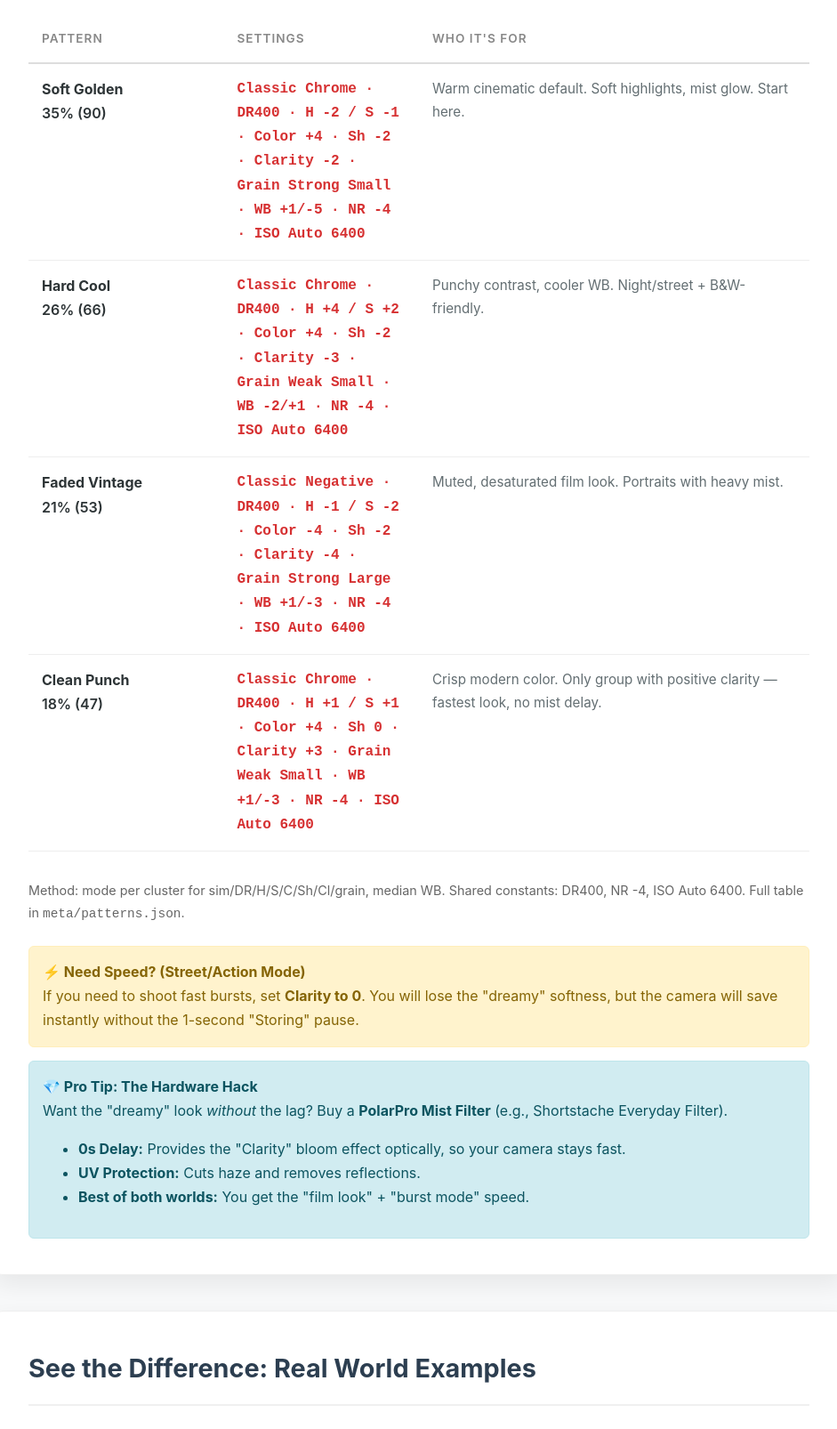
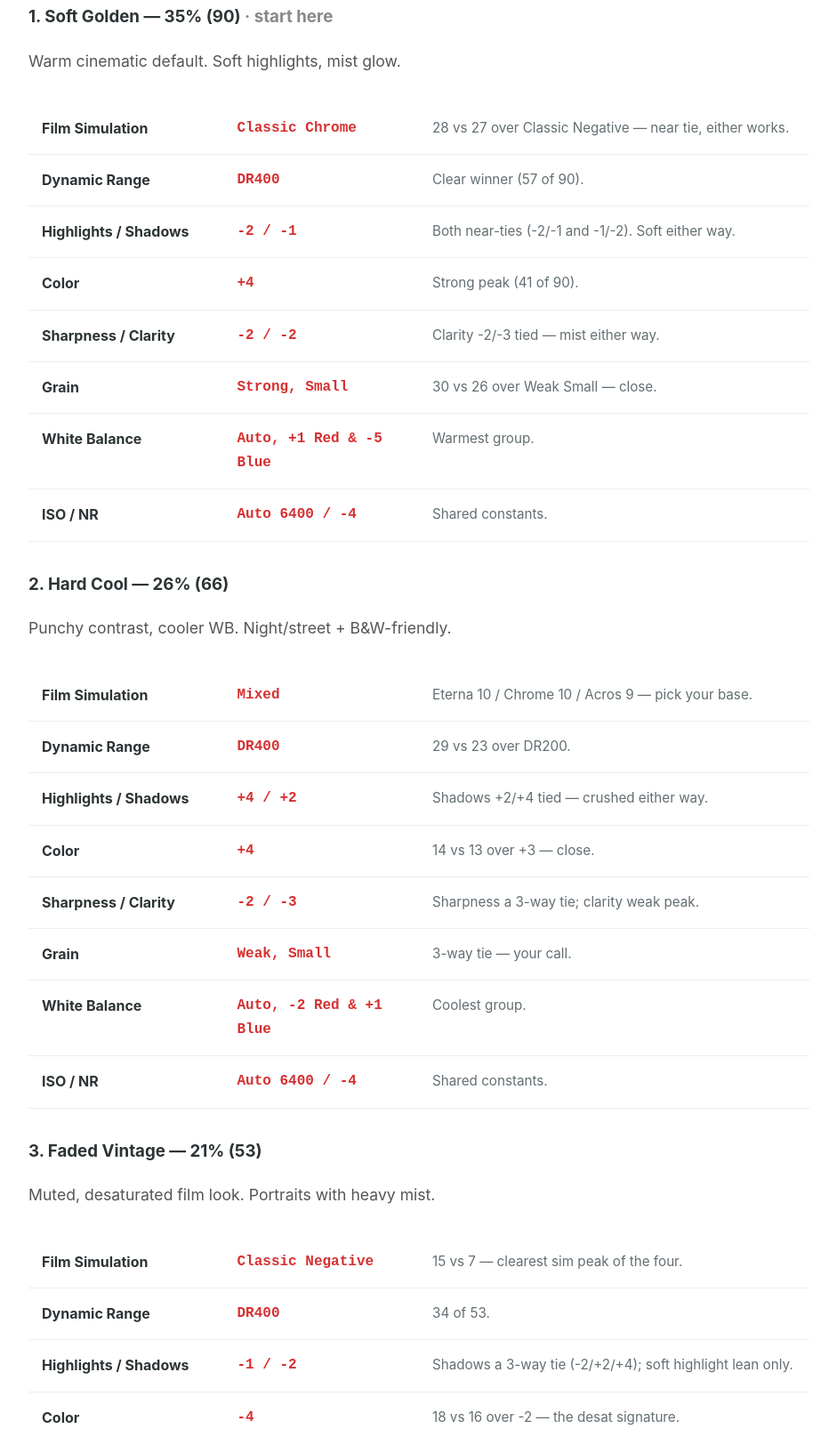
Before and after one commit to Niteeshkanungo/fujisims, a plain HTML site: page index.html in a window 1280 px wide. Shown: the part 3192-4798 px from the top of the page at 89% size, without its empty margins (169-1110 px from the left). Drawn offline with Linux system fonts and the light colour scheme.

Commit message:
Readable pattern cards with tie notes; Hard Cool sims marked mixed

```diff
--- a/index.html
+++ b/index.html
@@ -326,38 +326,66 @@
                 biggest group (35%) — start there if unsure.</p>
             <img src="images/pattern_map.png" alt="Four patterns map">
 
+            <h3>1. Soft Golden — 35% (90) <span style="color:#888;">· start here</span></h3>
+            <p>Warm cinematic default. Soft highlights, mist glow.</p>
             <table class="recipe-table">
-                <thead>
-                    <tr>
-                        <th>Pattern</th>
-                        <th>Settings</th>
-                        <th>Who it's for</th>
-                    </tr>
-                </thead>
                 <tbody>
-                    <tr>
-                        <td><strong>Soft Golden</strong><br>35% (90)</td>
-                        <td>Classic Chrome · DR400 · H -2 / S -1 · Color +4 · Sh -2 · Clarity -2 · Grain Strong Small · WB +1/-5 · NR -4 · ISO Auto 6400</td>
-                        <td>Warm cinematic default. Soft highlights, mist glow. Start here.</td>
-                    </tr>
-                    <tr>
-                        <td><strong>Hard Cool</strong><br>26% (66)</td>
-                        <td>Classic Chrome · DR400 · H +4 / S +2 · Color +4 · Sh -2 · Clarity -3 · Grain Weak Small · WB -2/+1 · NR -4 · ISO Auto 6400</td>
-                        <td>Punchy contrast, cooler WB. Night/street + B&W-friendly.</td>
-                    </tr>
-                    <tr>
-                        <td><strong>Faded Vintage</strong><br>21% (53)</td>
-                        <td>Classic Negative · DR400 · H -1 / S -2 · Color -4 · Sh -2 · Clarity -4 · Grain Strong Large · WB +1/-3 · NR -4 · ISO Auto 6400</td>
-                        <td>Muted, desaturated film look. Portraits with heavy mist.</td>
-                    </tr>
-                    <tr>
-                        <td><strong>Clean Punch</strong><br>18% (47)</td>
-                        <td>Classic Chrome · DR400 · H +1 / S +1 · Color +4 · Sh 0 · Clarity +3 · Grain Weak Small · WB +1/-3 · NR -4 · ISO Auto 6400</td>
-                        <td>Crisp modern color. Only group with positive clarity — fastest look, no mist delay.</td>
-                    </tr>
+                    <tr><td><strong>Film Simulation</strong></td><td>Classic Chrome</td><td>28 vs 27 over Classic Negative — near tie, either works.</td></tr>
+                    <tr><td><strong>Dynamic Range</strong></td><td>DR400</td><td>Clear winner (57 of 90).</td></tr>
+                    <tr><td><strong>Highlights / Shadows</strong></td><td>-2 / -1</td><td>Both near-ties (-2/-1 and -1/-2). Soft either way.</td></tr>
+                    <tr><td><strong>Color</strong></td><td>+4</td><td>Strong peak (41 of 90).</td></tr>
+                    <tr><td><strong>Sharpness / Clarity</strong></td><td>-2 / -2</td><td>Clarity -2/-3 tied — mist either way.</td></tr>
+                    <tr><td><strong>Grain</strong></td><td>Strong, Small</td><td>30 vs 26 over Weak Small — close.</td></tr>
+                    <tr><td><strong>White Balance</strong></td><td>Auto, +1 Red & -5 Blue</td><td>Warmest group.</td></tr>
+                    <tr><td><strong>ISO / NR</strong></td><td>Auto 6400 / -4</td><td>Shared constants.</td></tr>
                 </tbody>
             </table>
-            <p style="font-size:0.9rem;color:#666;">Method: mode per cluster for sim/DR/H/S/C/Sh/Cl/grain, median WB. Shared constants: DR400, NR -4, ISO Auto 6400. Full table in <code>meta/patterns.json</code>.</p>
+
+            <h3>2. Hard Cool — 26% (66)</h3>
+            <p>Punchy contrast, cooler WB. Night/street + B&W-friendly.</p>
+            <table class="recipe-table">
+                <tbody>
+                    <tr><td><strong>Film Simulation</strong></td><td>Mixed</td><td>Eterna 10 / Chrome 10 / Acros 9 — pick your base.</td></tr>
+                    <tr><td><strong>Dynamic Range</strong></td><td>DR400</td><td>29 vs 23 over DR200.</td></tr>
+                    <tr><td><strong>Highlights / Shadows</strong></td><td>+4 / +2</td><td>Shadows +2/+4 tied — crushed either way.</td></tr>
+                    <tr><td><strong>Color</strong></td><td>+4</td><td>14 vs 13 over +3 — close.</td></tr>
+                    <tr><td><strong>Sharpness / Clarity</strong></td><td>-2 / -3</td><td>Sharpness a 3-way tie; clarity weak peak.</td></tr>
+                    <tr><td><strong>Grain</strong></td><td>Weak, Small</td><td>3-way tie — your call.</td></tr>
+                    <tr><td><strong>White Balance</strong></td><td>Auto, -2 Red & +1 Blue</td><td>Coolest group.</td></tr>
+                    <tr><td><strong>ISO / NR</strong></td><td>Auto 6400 / -4</td><td>Shared constants.</td></tr>
+                </tbody>
+            </table>
+
+            <h3>3. Faded Vintage — 21% (53)</h3>
+            <p>Muted, desaturated film look. Portraits with heavy mist.</p>
+            <table class="recipe-table">
+                <tbody>
+                    <tr><td><strong>Film Simulation</strong></td><td>Classic Negative</td><td>15 vs 7 — clearest sim peak of the four.</td></tr>
+                    <tr><td><strong>Dynamic Range</strong></td><td>DR400</td><td>34 of 53.</td></tr>
+                    <tr><td><strong>Highlights / Shadows</strong></td><td>-1 / -2</td><td>Shadows a 3-way tie (-2/+2/+4); soft highlight lean only.</td></tr>
+                    <tr><td><strong>Color</strong></td><td>-4</td><td>18 vs 16 over -2 — the desat signature.</td></tr>
+                    <tr><td><strong>Sharpness / Clarity</strong></td><td>-2 / -4</td><td>Heaviest mist of all groups.</td></tr>
+                    <tr><td><strong>Grain</strong></td><td>Strong, Large</td><td>21 — strongest grain peak.</td></tr>
+                    <tr><td><strong>White Balance</strong></td><td>Auto, +1 Red & -3 Blue</td><td>Mild warm.</td></tr>
+                    <tr><td><strong>ISO / NR</strong></td><td>Auto 6400 / -4</td><td>Shared constants.</td></tr>
+                </tbody>
+            </table>
+
+            <h3>4. Clean Punch — 18% (47)</h3>
+            <p>Crisp modern color. Only group with positive clarity — fastest look, no mist delay.</p>
+            <table class="recipe-table">
+                <tbody>
+                    <tr><td><strong>Film Simulation</strong></td><td>Classic Chrome</td><td>14 vs 7 over Velvia.</td></tr>
+                    <tr><td><strong>Dynamic Range</strong></td><td>DR400</td><td>21 vs 17 over DR200.</td></tr>
+                    <tr><td><strong>Highlights / Shadows</strong></td><td>+1 / +1</td><td>Highlights +1/-1 close; gentle push.</td></tr>
+                    <tr><td><strong>Color</strong></td><td>+4</td><td>12 — clear peak.</td></tr>
+                    <tr><td><strong>Sharpness / Clarity</strong></td><td>0 / +3</td><td>The signature: neutral sharp + positive clarity.</td></tr>
+                    <tr><td><strong>Grain</strong></td><td>Weak, Small</td><td>12 — light texture.</td></tr>
+                    <tr><td><strong>White Balance</strong></td><td>Auto, +1 Red & -3 Blue</td><td>Mild warm.</td></tr>
+                    <tr><td><strong>ISO / NR</strong></td><td>Auto 6400 / -4</td><td>Shared constants.</td></tr>
+                </tbody>
+            </table>
+            <p style="font-size:0.9rem;color:#666;">Method: mode per cluster, median WB. Close calls labeled. Full table in <code>meta/patterns.json</code>.</p>
 
             <div
                 style="background: #fff3cd; border: 1px solid #ffeeba; padding: 15px; border-radius: 6px; color: #856404;">
```
Also changed, not shown: meta/patterns.json (+9 -5 lines), 2 other files.
